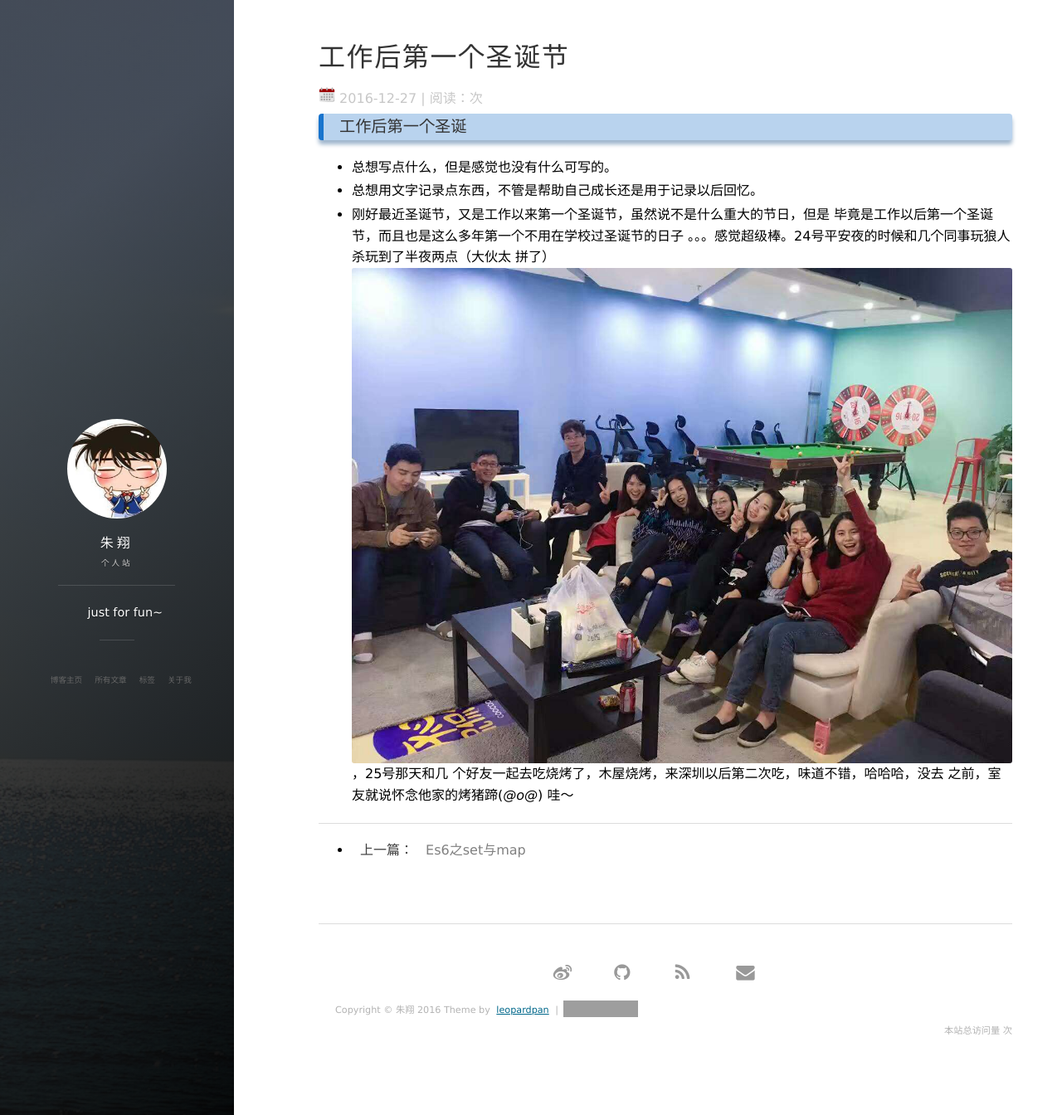
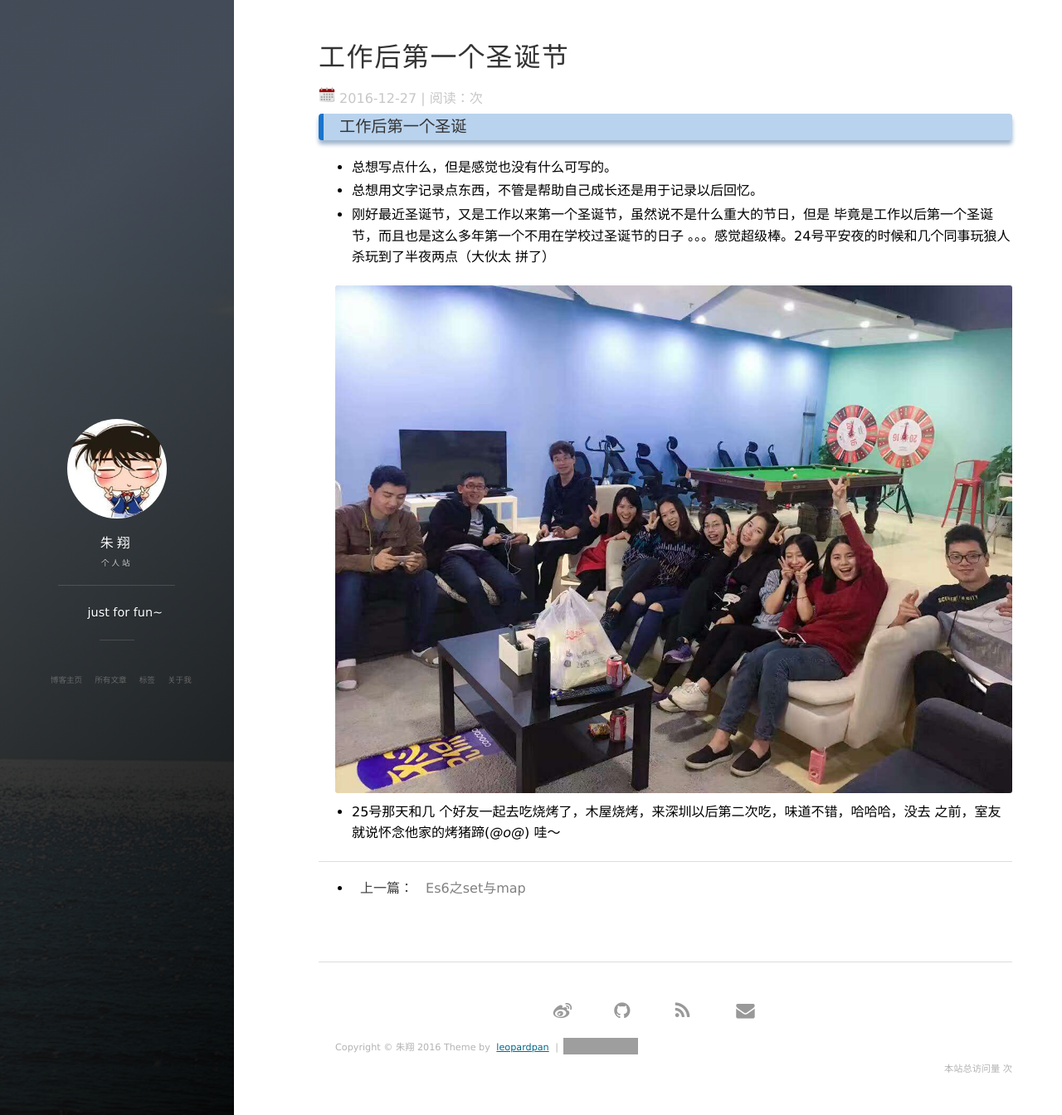
Before and after one commit to zhuSilence/zhuSilence.github.io, a Jekyll site: the page built from _posts/2016-12-27-工作后第一个圣诞节.md, in a window 1280 px wide and 1344 px high. Shown: the whole window at 83% size. Built offline with Jekyll 4.4.1, drawn with Linux system fonts in a browser that asks for light colours; nearby versions of some CDN libraries; our own code applies the rules of GitHub Pages for plain Markdown files; comment, search, counter and statistics services are not loaded; grey boxes are pictures that could not be loaded.

Commit message:
添加文章

```diff
--- a/_posts/2016-12-27-工作后第一个圣诞节.md
+++ b/_posts/2016-12-27-工作后第一个圣诞节.md
@@ -4,6 +4,10 @@
 - 刚好最近圣诞节，又是工作以来第一个圣诞节，虽然说不是什么重大的节日，但是
 毕竟是工作以后第一个圣诞节，而且也是这么多年第一个不用在学校过圣诞节的日子
 。。。感觉超级棒。24号平安夜的时候和几个同事玩狼人杀玩到了半夜两点（大伙太
-拼了）![浪浪浪](/images/posts/articles/merry.jpeg)，25号那天和几
+拼了）
+
+![浪浪浪](/images/posts/articles/merry.jpeg)
+
+- 25号那天和几
 个好友一起去吃烧烤了，木屋烧烤，来深圳以后第二次吃，味道不错，哈哈哈，没去
 之前，室友就说怀念他家的烤猪蹄(*@ο@*) 哇～
```
